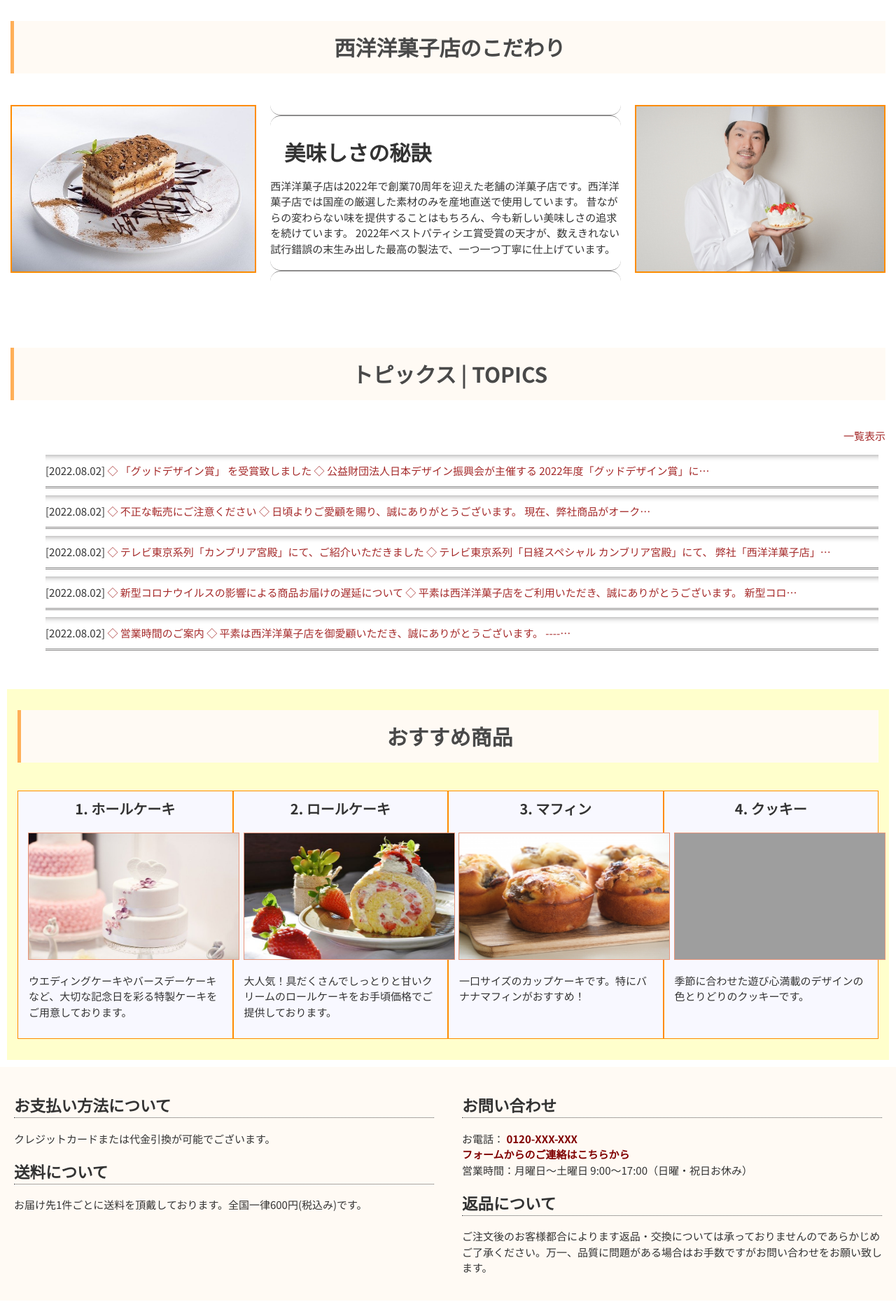
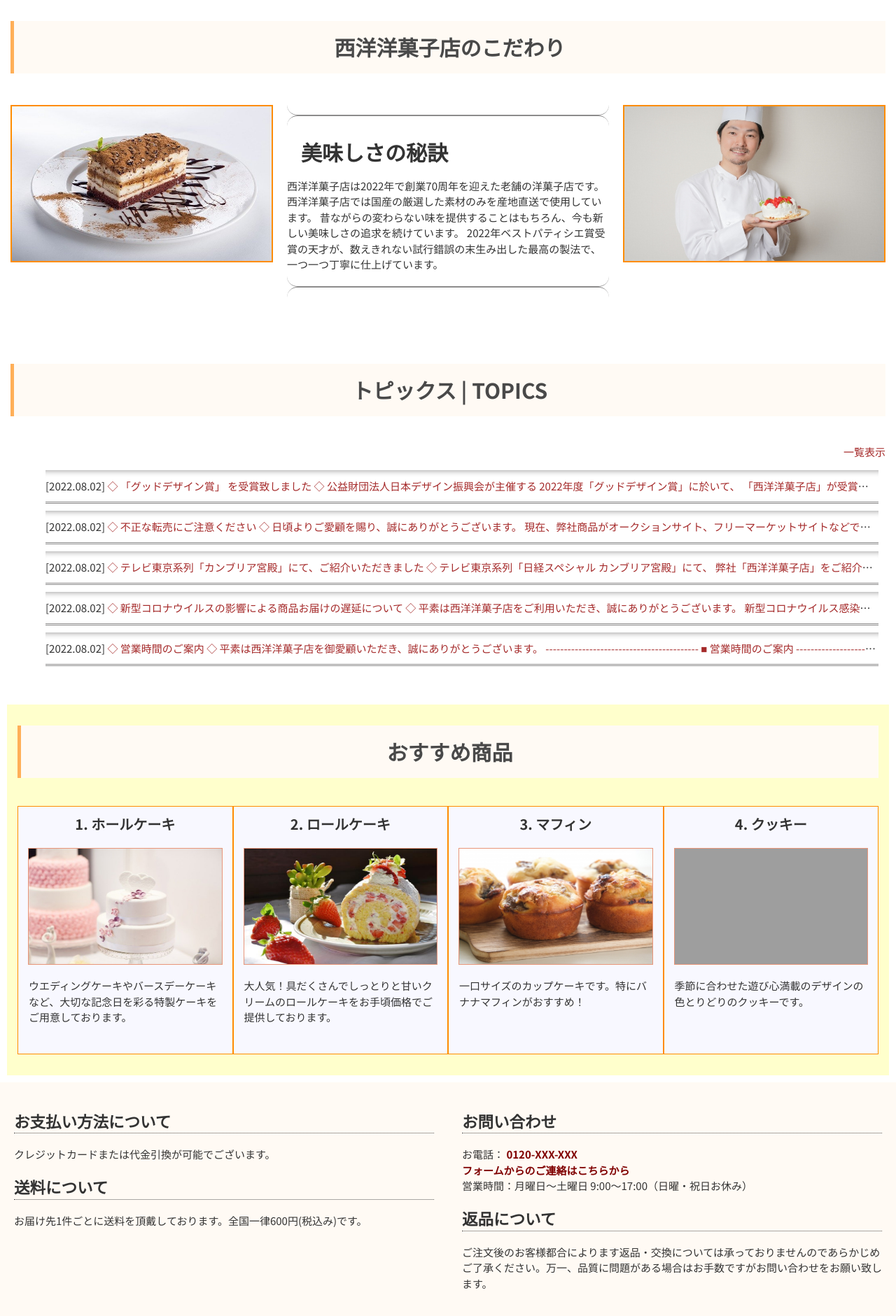
Before and after one commit to Shuzo-Koita/demo-website, a Django app: page / in a window 1280 px wide. Shown: the part 217-2098 px from the top of the page at 70% size. Before the commit the page ends 2036 px from the top, so only its background shows below. Run offline with Django 4.2, Linux system fonts and the light colour scheme; data comes from the database, SQL or seed files in the repository; both versions use the stored data as it was after the commit; some libraries are stand-ins or nearby versions; grey boxes are pictures that could not be loaded.

Commit message:
ポートフォリオ用ウェブサイトの初版

```diff
--- a/app/static/css/style.css
+++ b/app/static/css/style.css
@@ -257,10 +257,13 @@
  */
 .about {
     margin: 0;
+    width: 100%;
     display: flex;
 }
 .about-cap {
     padding: 20px;
+    width: 40%;
+    min-width: 400px;
 }
 .about-headline {
     margin: 0 20px 15px;
@@ -288,6 +291,9 @@
     border: 2px solid;
     border-color:darkorange;
     margin-top: 5px;
+    aspect-ratio: 5 / 3;
+    width: 30%;
+    height: 30%;
 }
 .about-description {
     margin: 0 0 20px;
@@ -307,6 +313,9 @@
     line-height: 3;
     border-bottom: 3px double #8c8b8b;
     box-shadow: 0 10px 10px -10px #8c8b8b inset;
+    overflow: hidden;
+    text-overflow: ellipsis;
+    white-space: nowrap;
 }
 .topics-label {
     color: red;
@@ -407,6 +416,11 @@
     padding: 0;
     outline: 1px solid;
     outline-color: darksalmon;
+    aspect-ratio: 5 / 3;
+    max-width: 300px;
+    max-height: 180px;
+    width: 100%;
+    height: 100%;
 }
 .feature-description {
     margin: 0;
@@ -733,7 +747,6 @@
         padding: 5px;
         width: 120px;
     }
-
     .header-signup {
         font-size: 12px;
         margin: 2px;
@@ -757,8 +770,15 @@
         display: block;
         text-align: center  ;
     }
-    .longurl {
-        word-break: break-all;
+    .about-cap {
+        width: 100%;
+    }
+    .about-img {
+        width: 400px;
+        height: 240px;
+    }
+    .topics-list {
+        font-size: 14px;
     }
     .grid {
         display: block;
--- a/app/templates/index.html
+++ b/app/templates/index.html
@@ -28,9 +28,9 @@
             {% for post in object_list|slice:":5" %}
             <li class="topics-list">
                 <article class="topics-article">
-                    <time class="topics-time" datetime={{ post.updated|date:"Ymd" }}>[{{ post.updated|date:"Y.m.d" }}]</time>
+                    <nobr><time class="topics-time" datetime={{ post.updated|date:"Ymd" }}>[{{ post.updated|date:"Y.m.d" }}]</time>
                     <span class="topics-label">New</span>
-                    <a href="/topics#{{ post.id }}" class="topics-link"><span class="longurl"> ◇ {{ post.title }} ◇ {{ post.body| truncatechars:40 }}</span></a>
+                    <a href="/topics#{{ post.id }}" class="topics-link"> ◇ {{ post.title }} ◇ {{ post.body }}</a></nobr>
                 </article>
             </li>
             {% endfor %}
```
Also changed, not shown: db.sqlite3.
